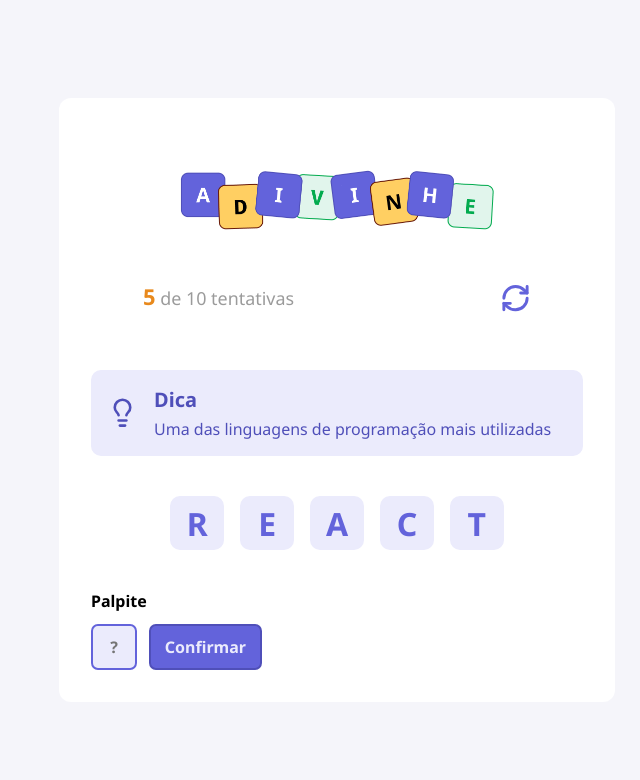
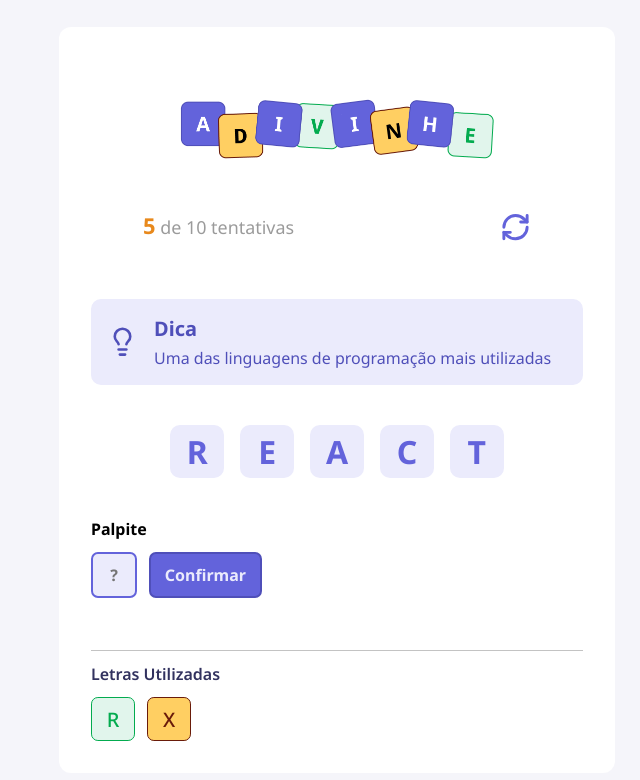
Before and after one commit to rafabt-hub/divination-project, a React (Vite) app: page / in a window 1280 px wide. Shown: the top 780 px of the page, without its empty margins (303-943 px from the left). Built offline with nearby package versions, Linux system fonts and the light colour scheme.

Commit message:
adding letters used component

```diff
--- a/src/App.tsx
+++ b/src/App.tsx
@@ -4,6 +4,7 @@
 import { Letter } from "./components/Letter"
 import { Input } from "./components/Input"
 import { Button } from "./components/Button"
+import { LettersUsed } from "./components/LettersUsed"
 import { Tip } from "./components/Tip"
 
 
@@ -34,6 +35,8 @@
           <Input autoFocus maxLength={1} placeholder="?"/>
           <Button title="Confirmar" />
         </div>
+
+        <LettersUsed />
       </main>
     </div>
   )
--- a/src/components/Letter/index.tsx
+++ b/src/components/Letter/index.tsx
@@ -2,11 +2,19 @@
 
 type Props = {
   value?: string
+  size?: "default" | "small"
+  color?: "default" | "correct" | "wrong"
 }
 
-export function Letter({ value = ""}: Props) {
+export function Letter({ value = "", size = "default", color = "default" }: Props) {
   return (
-    <div className={styles.letter}>
+    <div className={`
+      ${styles.letter}
+      ${size === "small" && styles.letterSmall}
+      ${color === "correct" && styles.letterCorrect}
+      ${color === "wrong" && styles.letterWrong}
+      `}
+      >
       <span>{value}</span>
     </div>
   )
--- a/src/components/Letter/style.module.css
+++ b/src/components/Letter/style.module.css
@@ -14,3 +14,25 @@
   align-items: center;
   justify-content: center;
 }
+
+.letterSmall {
+  width: 2.75rem;
+  height: 2.75rem;
+  border-radius: 0.43rem;
+
+  font-size: 1.25rem;
+  font-weight: 500;
+  border: 1px solid #6353db;
+}
+
+.letterCorrect {
+  background-color: #e1f5ec;
+  border-color: #03ab4f;
+  color: #03ab4f;
+}
+
+.letterWrong {
+  background-color: #ffcf62;
+  border-color: #691b0a;
+  color: #691b0a;
+}
--- /dev/null
+++ b/src/components/LettersUsed/index.tsx
@@ -0,0 +1,17 @@
+import styles from "./style.module.css"
+
+import { Letter } from "../Letter"
+
+export function LettersUsed() {
+  return (
+    <div className={styles.lettersUsed}>
+     <h5>Letras Utilizadas</h5>
+
+     <div>
+      <Letter value="R" size="small" color="correct" />
+      <Letter value="X" size="small" color="wrong" />
+     </div>
+    </div>
+
+  )
+}
--- /dev/null
+++ b/src/components/LettersUsed/style.module.css
@@ -0,0 +1,18 @@
+.lettersUsed {
+  width: 100%;
+  margin-top: 3.25rem;
+  border-top: 1px solid #c3c3c3;
+}
+
+.lettersUsed > h5 {
+  color: #32325f;
+  font-size: 1rem;
+  font-weight: 600;
+  margin: 0.75rem 0;
+}
+
+.lettersUsed > div {
+  display: flex;
+  gap: 0.75rem;
+  flex-wrap: wrap;
+}
```
